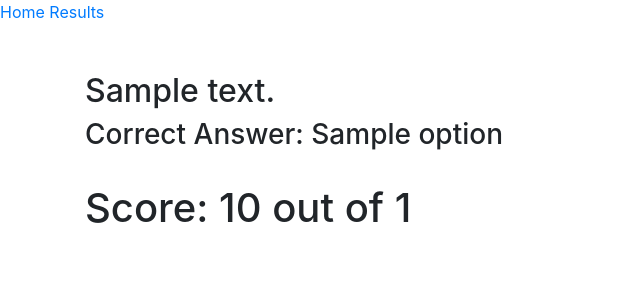
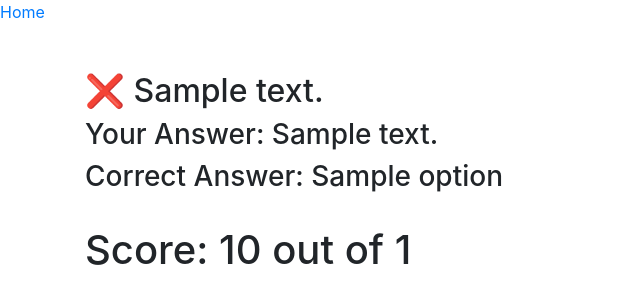
Before and after one commit to richardgalvez/python-playground, a Flask app: template cinquiz/templates/results.html in a window 1280 px wide. Shown: the top 304 px of the page, without its empty margins (0-640 px from the left). Run offline with Flask 3, Linux system fonts and the light colour scheme; the template is opened without the code that fills it: most values are stand-ins (such as "Sample title", 1, 10 or a date in 2020); some libraries are stand-ins or nearby versions.

Commit message:
Cinquiz - Results page logic implemented.

```diff
--- a/cinquiz/app.py
+++ b/cinquiz/app.py
@@ -54,9 +54,6 @@ def quiz():
         current_question_index: int = session.get("current_question", 0)
         if selected_option is not None:
             correct_option = cq.questions[current_question_index].correct_option_index
-            correct_option_text = cq.questions[current_question_index].options[
-                correct_option
-            ]
             user_option_text = cq.questions[current_question_index].options[
                 int(selected_option)
             ]
@@ -66,7 +63,6 @@ def quiz():
 
         session["current_question"] += 1
         if session["current_question"] >= len(cq.questions):
-            print(session["user_answers"])
             return redirect(url_for("results"))
 
     current_question_index: int = session.get("current_question", 0)
@@ -85,6 +81,7 @@ def results():
         total_questions=total_questions,
         question=question,
         current_question=session["current_question"],
+        user_answers=session["user_answers"],
     )
 
 
--- a/cinquiz/templates/_navigation.html
+++ b/cinquiz/templates/_navigation.html
@@ -1,6 +1,5 @@
 <nav>
-  <!-- "results to be removed after testing - needed to view quickly." -->
-  {% for menu_item in ["home", "results"] %}
+  {% for menu_item in ["home"] %}
     <a href="{{ url_for(menu_item) }}"> {{ menu_item | capitalize }}</a>
   {% endfor %}
 </nav>
--- a/cinquiz/templates/results.html
+++ b/cinquiz/templates/results.html
@@ -11,15 +11,20 @@
   <br>
   <h2>Please go Home and start the quiz from there.</h2>
 
-<!-- TODO: Show: Total score, all questions in order and what the user
-  answered, whether it was correct or not, and the correct answer.-->
   {% else %}
     {% for q in question %}
-      <h2>{{ q.text }} </h2>
       {% set correct_option = q.correct_option_index %}
-        <h3>Correct Answer: {{ q.options[correct_option] }}</h3>
-        <br>
-    {% endfor %}
+        {% if user_answers[loop.index0] != q.options[correct_option] %}
+          <h2>❌ {{ q.text }} </h2>
+            <h3>Your Answer: {{ user_answers[loop.index0] }}</h3>
+            <h3>Correct Answer: {{ q.options[correct_option] }}</h3>
+          <br>
+          {% else %}
+          <h2>✅ {{ q.text }} </h2>
+            <h3>Your Answer: {{ user_answers[loop.index0] }}</h3>
+          <br>
+          {% endif %}
+      {% endfor %}
       <h1 class="mb-4">Score: {{ score }} out of {{ total_questions }}</h1>
     <div>
   {% endif %}
```
